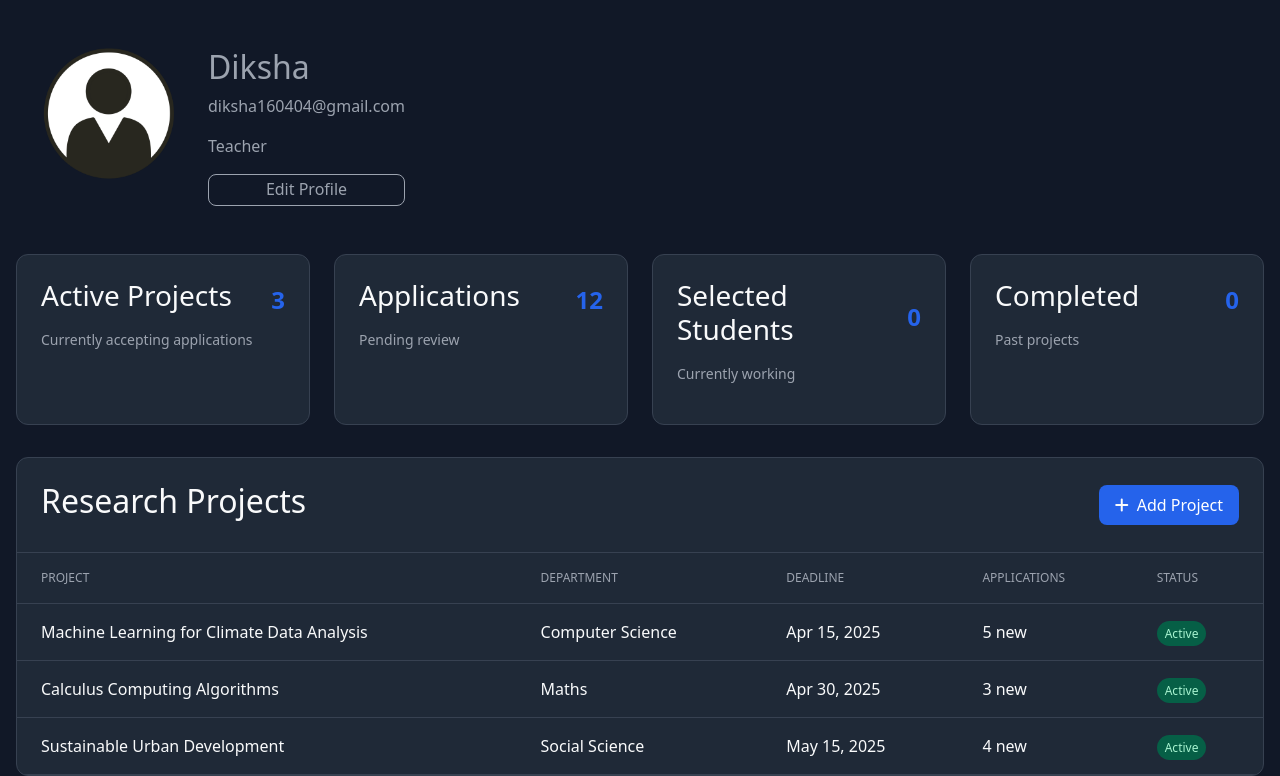
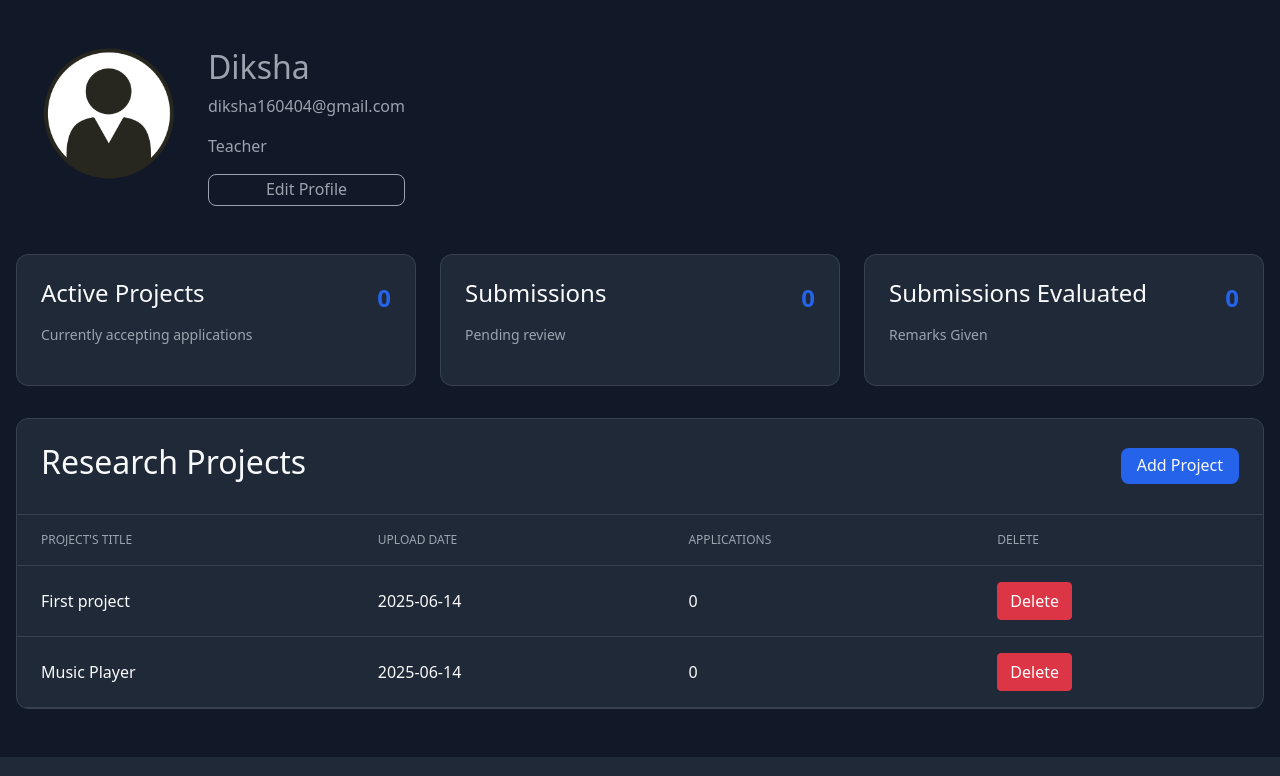
Before and after one commit to HutanshSharma/Academic-Project-Portal, a Flask app: page /profile in a window 1280 px wide. Shown: the part 49-825 px from the top of the page. Run offline with Flask 3, Linux system fonts and the light colour scheme; a user stored in the database is signed in; some libraries are stand-ins or nearby versions.

Commit message:
added more features

```diff
--- a/Project/models.py
+++ b/Project/models.py
@@ -12,6 +12,10 @@ class User(db.Model,UserMixin):
     username=db.Column(db.String(30),unique=True,nullable=False)
     email=db.Column(db.String(30),unique=True,nullable=False)
     password=db.Column(db.String(80),unique=False,nullable=False)
+    total_projects=db.Column(db.Integer,nullable=False,default=0)
+    total_projects_taken=db.Column(db.Integer,nullable=False,default=0)
+    total_projects_submitted=db.Column(db.Integer,nullable=False,default=0)
+    total_projects_evaluated=db.Column(db.Integer,nullable=False,default=0)
     profile_picture=db.Column(db.String(80),nullable=False,default="default.png")
     role=db.Column(db.String(80),nullable=False)
     project=db.relationship("Project",backref="user",lazy=True,cascade="all,delete")
@@ -26,6 +30,8 @@ class Project(db.Model):
     id=db.Column(db.Integer,primary_key=True)
     title=db.Column(db.String(100),nullable=False)
     description=db.Column(db.Text,nullable=False)
+    skills=db.Column(db.Text,nullable=False)
+    user_count=db.Column(db.Integer,nullable=False,default=0)
     created_at=db.Column(db.DateTime,nullable=False,default=datetime.utcnow)
     created_by=db.Column(db.Integer,db.ForeignKey('user.id'))
     submission=db.relationship('Submission',backref='project',lazy=True,cascade="all,delete")
--- a/Project/routes.py
+++ b/Project/routes.py
@@ -1,7 +1,7 @@
 from Project import app,db,bcrypt
-from flask import render_template,flash,redirect,request,url_for
-from Project.forms import registeration_form,login_form
-from Project.models import User
+from flask import render_template,flash,redirect,request,url_for,abort
+from Project.forms import registeration_form,login_form,project_form
+from Project.models import User,Project
 from flask_login import login_user,current_user,login_required,logout_user
 
 @app.route("/")
@@ -33,12 +33,12 @@ def login():
     form=login_form()
     if form.validate_on_submit():
         user=User.query.filter_by(email=form.email.data).first()
-        print(form.category.data)
         if user and bcrypt.check_password_hash(user.password,form.password.data) and user.role==form.category.data[0]:
             login_user(user,remember=False)
             flash("You have been logged in successfully","success")
             return redirect(url_for("home"))
         else:
+            print(bcrypt.check_password_hash(user.password,form.password.data))
             flash("Login unsuccessful check your details","danger")
     return render_template("login.html",title="Login",form=form)
 
@@ -51,10 +51,29 @@ def logout():
 @app.route("/profile")
 @login_required
 def profile():
+    projects=current_user.project
+    print(projects)
     img_src=url_for("static",filename="/profile_pics/"+current_user.profile_picture)
-    return render_template("profile.html",title=current_user.username,img_src=img_src)
+    return render_template("profile.html",title=current_user.username,img_src=img_src,projects=projects)
 
-@app.route("/update_profile")
+@app.route("/profile/update")
 @login_required
 def update_profile():
     return render_template("update_profile.html",title=current_user.username)
+
+@app.route("/project/add",methods=['GET','POST'])
+@login_required
+def add_project():
+    if current_user.role=='student':
+        abort(403)
+    form=project_form()
+    if form.validate_on_submit():
+        post=Project(title=form.title.data,
+                     description=form.description.data,
+                     skills=form.skills.data,
+                     user=current_user)
+        db.session.add(post)
+        db.session.commit()
+        flash("A new project has been added","success")
+        return redirect(url_for("profile"))
+    return render_template("add_project.html",title=current_user.username,form=form)
--- a/Project/static/styles.css
+++ b/Project/static/styles.css
@@ -28,6 +28,7 @@
     margin: 0 auto;
     padding: 0 1rem;
   }
+
   header {
     background-color: var(--color-bg-secondary);
     border-bottom: 1px solid var(--color-border);
@@ -77,6 +78,18 @@
     color: var(--color-text);
     text-decoration: none;
     background-color: var(--color-primary);
+  }
+
+  .button-diff {
+    color: var(--color-text);
+    border: 0;
+    height:2.25rem;
+    padding-top: 0.3rem;
+    background-color: var(--color-primary);
+  }
+
+  .button-diff:hover {
+    background-color: var(--color-primary-hover);
   }
 
  .hero {
@@ -273,23 +286,6 @@
     color: var(--color-text-secondary);
   }
 
-  .btn-primary {
-    background-color: var(--color-primary);
-    color: var(--color-text);
-    padding: 0.5rem 1rem;
-    border-radius: 0.5rem;
-    border: none;
-    cursor: pointer;
-    display: inline-flex;
-    align-items: center;
-    gap: 0.5rem;
-    transition: background-color 0.2s;
-  }
-
-  .btn-primary:hover {
-    background-color: var(--color-primary-hover);
-  }
-
   .profile-header {
     margin: 2rem 0 2rem 1rem;
     display: flex;
@@ -306,34 +302,34 @@
     color: var(--color-text-secondary);
   }
 
-  .stats-grid {
+  .proj-grid {
     display: grid;
     grid-template-columns: repeat(auto-fit, minmax(200px, 1fr));
     gap: 1.5rem;
     margin-bottom: 2rem;
   }
 
-  .stat-card {
+  .proj-card {
     background-color: var(--color-bg-secondary);
     padding: 1.5rem;
     border-radius: 0.75rem;
     border: 1px solid var(--color-border);
   }
 
-  .stat-content {
+  .proj-content {
     display: flex;
     justify-content: space-between;
     align-items: center;
     margin-bottom: 0.5rem;
   }
 
-  .stat-number {
+  .proj-number {
     font-size: 1.5rem;
     font-weight: bold;
     color: var(--color-primary);
   }
 
-  .stat-card p {
+  .proj-card p {
     color: var(--color-text-secondary);
     font-size: 0.875rem;
   }
@@ -342,6 +338,7 @@
     background-color: var(--color-bg-secondary);
     border-radius: 0.75rem;
     border: 1px solid var(--color-border);
+    margin-bottom: 3rem;
     overflow: hidden;
   }
 
@@ -379,18 +376,6 @@
     color: var(--color-text);
   }
 
-  .status-badge {
-    padding: 0.25rem 0.5rem;
-    border-radius: 9999px;
-    font-size: 0.75rem;
-    font-weight: 500;
-  }
-
-  .status-badge.active {
-    background-color: var(--color-success);
-    color: var(--color-success-text);
-  }
-
   input, select, textarea {
     width: 100%;
     padding: 0.5rem 0.75rem;
@@ -407,9 +392,6 @@
     box-shadow: 0 0 0 2px rgba(37, 99, 235, 0.2);
   }
 
-  ::placeholder {
-    color: var(--color-text-secondary);
-  }
   .workable-button{
     text-decoration: none;
     color: white;
--- a/Project/templates/layout.html
+++ b/Project/templates/layout.html
@@ -12,7 +12,8 @@
     <link rel="stylesheet" href="https://cdn.jsdelivr.net/npm/bootstrap@4.4.1/dist/css/bootstrap.min.css" integrity="sha384-Vkoo8x4CGsO3+Hhxv8T/Q5PaXtkKtu6ug5TOeNV6gBiFeWPGFN9MuhOf23Q9Ifjh" crossorigin="anonymous">
 
     <link rel="stylesheet" href="{{url_for('static',filename='styles.css')}}">
-    <link rel="stylesheet" href="{{url_for('static',filename='sign-in-up.css')}}">
+    {% block customstyle %}
+    {% endblock customstyle %}
     <link rel="icon" href="{{url_for('static',filename='app_logo/logo.jpg')}}" type="image/x-icon">
     <link rel="stylesheet" href="https://cdnjs.cloudflare.com/ajax/libs/font-awesome/6.6.0/css/all.min.css">
 </head>
--- a/Project/templates/profile.html
+++ b/Project/templates/profile.html
@@ -11,82 +11,57 @@
       </div>
     </div>
 
-    <div class="stats-grid">
-      <div class="stat-card">
-        <div class="stat-content">
-          <h3>Active Projects</h3>
-          <span class="stat-number">3</span>
+    <div class="proj-grid">
+      <div class="proj-card">
+        <div class="proj-content">
+          <h4>Active Projects</h4>
+          <span class="proj-number">{{current_user.total_projects}}</span>
         </div>
         <p>Currently accepting applications</p>
       </div>
 
-      <div class="stat-card">
-        <div class="stat-content">
-          <h3>Applications</h3>
-          <span class="stat-number">12</span>
+      <div class="proj-card">
+        <div class="proj-content">
+          <h4>Submissions</h4>
+          <span class="proj-number">{{current_user.total_projects_submitted}}</span>
         </div>
         <p>Pending review</p>
       </div>
 
-      <div class="stat-card">
-        <div class="stat-content">
-          <h3>Selected Students</h3>
-          <span class="stat-number">0</span>
+      <div class="proj-card">
+        <div class="proj-content">
+          <h4>Submissions Evaluated</h4>
+          <span class="proj-number">{{current_user.total_projects_evaluated}}</span>
         </div>
-        <p>Currently working</p>
-      </div>
-
-      <div class="stat-card">
-        <div class="stat-content">
-          <h3>Completed</h3>
-          <span class="stat-number">0</span>
-        </div>
-        <p>Past projects</p>
+        <p>Remarks Given</p>
       </div>
     </div>
 
     <div class="projects-table-container">
       <div class="table-header">
         <h2>Research Projects</h2>
-        <button class="btn-primary" >
-          <i class="fa-solid fa-plus"></i>
-           <a class="workable-button" href="teachersform.html">Add Project</a>
-        </button>
+        <a class="button button-diff" href="{{url_for('add_project')}}">Add Project</a>
       </div>
 
       <div class="table-responsive">
         <table>
           <thead>
             <tr>
-              <th>Project</th>
-              <th>Department</th>
-              <th>Deadline</th>
+              <th>Project's Title</th>
+              <th>Upload Date</th>
               <th>Applications</th>
-              <th>Status</th>
+              <th>Delete</th>
             </tr>
           </thead>
           <tbody>
-            <tr>
-              <td>Machine Learning for Climate Data Analysis</td>
-              <td>Computer Science</td>
-              <td>Apr 15, 2025</td>
-              <td>5 new</td>
-              <td><span class="status-badge active">Active</span></td>
-            </tr>
-            <tr>
-              <td>Calculus Computing Algorithms</td>
-              <td>Maths</td>
-              <td>Apr 30, 2025</td>
-              <td>3 new</td>
-              <td><span class="status-badge active">Active</span></td>
-            </tr>
-            <tr>
-              <td>Sustainable Urban Development</td>
-              <td>Social Science</td>
-              <td>May 15, 2025</td>
-              <td>4 new</td>
-              <td><span class="status-badge active">Active</span></td>
-            </tr>
+              {% for i in projects %}
+              <tr>
+                <td>{{i.title}}</td>
+                <td>{{i.created_at.strftime("%Y-%m-%d")}}</td>
+                <td>{{i.user_count}}</td>
+                <td><a class="btn btn-danger" href="#">Delete</a></td>
+              </tr>
+              {% endfor %}
           </tbody>
         </table>
       </div>
--- a/Project/templates/update_profile.html
+++ b/Project/templates/update_profile.html
@@ -1,3 +1,4 @@
 {% extends "layout.html" %}
 {% block content %}
+
 {% endblock content %}
```
Also changed, not shown: Project/forms.py (+7 -1 lines), Project/static/sign-in-up.css (+2 -27 lines), Project/static/teacheersform.js (deleted, +0 -57 lines), Project/static/teachersform.css (+23 -83 lines), Project/static/teachersform.js (added, +48 -0 lines), Project/templates/add_project.html (added, +50 -0 lines), Project/templates/login.html (+5 -2 lines), Project/templates/register.html (+5 -2 lines), Project/templates/teachersform.html (deleted, +0 -46 lines), instance/user.db.
